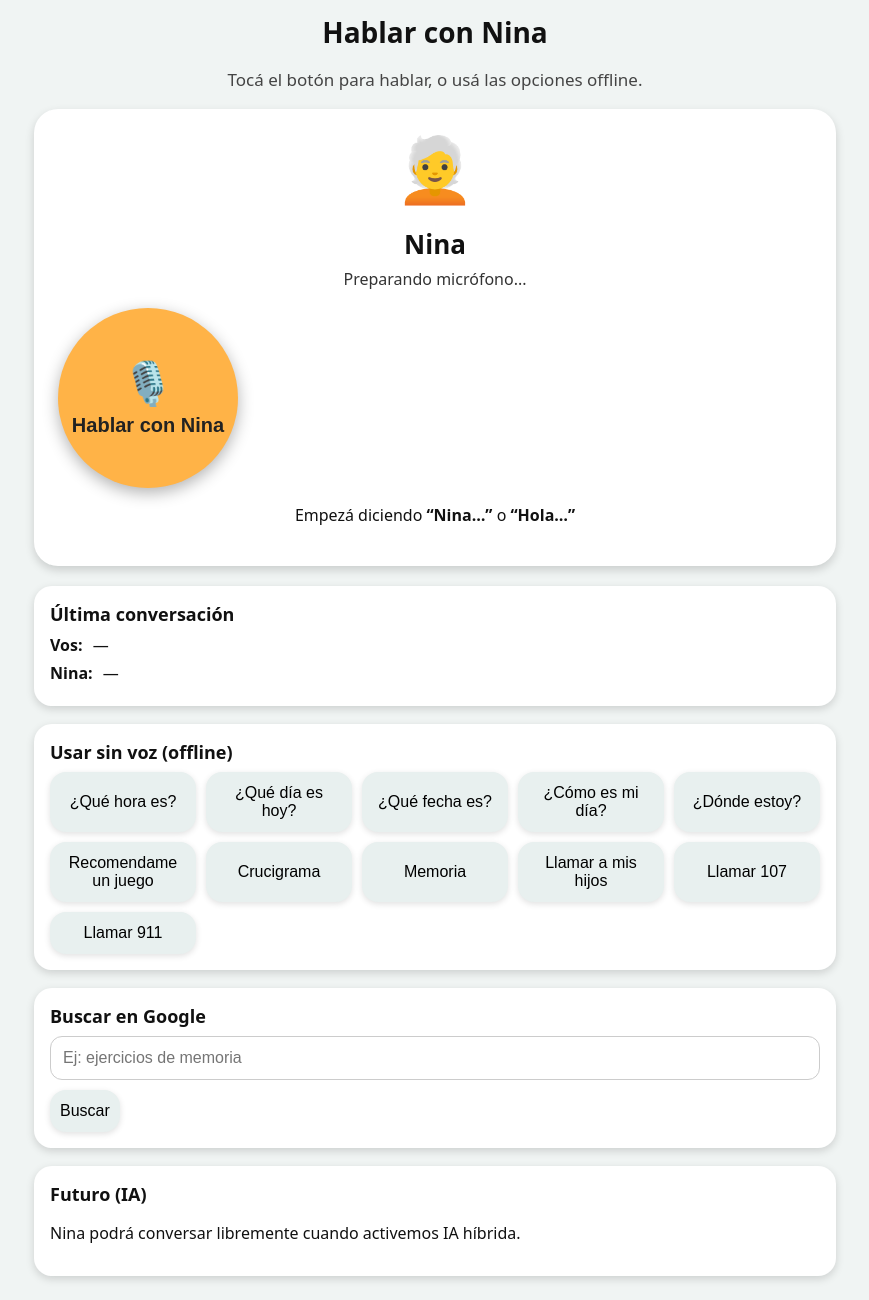
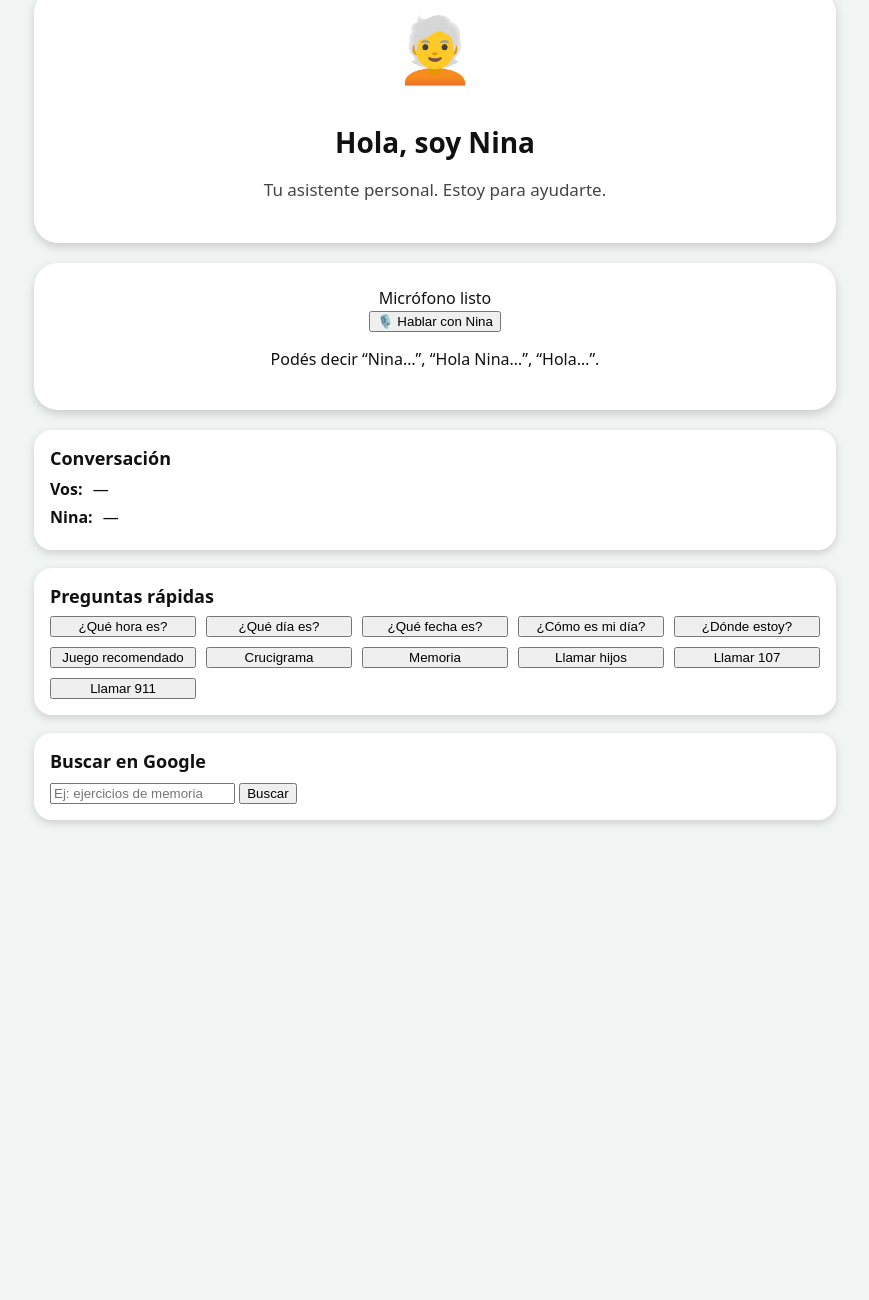
Before and after one commit to kinesiologiahospitalmelo-blip/nina_asistente, a plain HTML site: page index.html in a window 1280 px wide. Shown: the part 100-1400 px from the top of the page, without its empty margins (205-1074 px from the left). After the commit the page ends 944 px from the top, so only its background shows below. Drawn offline with Linux system fonts and the light colour scheme.

Commit message:
Update index.html

```diff
--- a/index.html
+++ b/index.html
@@ -1,124 +1,93 @@
 <!DOCTYPE html>
 <html lang="es">
 <head>
-  <meta charset="UTF-8" />
+  <meta charset="UTF-8">
   <title>Nina – Asistente Personal</title>
-  <meta name="viewport" content="width=device-width, initial-scale=1.0" />
+  <meta name="viewport" content="width=device-width, initial-scale=1">
 
-  <!-- Manifest para PWA -->
+  <!-- Estilos -->
+  <link rel="stylesheet" href="css/nina.css">
+
+  <!-- Manifest -->
   <link rel="manifest" href="manifest.json">
 
-  <!-- Icono base -->
-  <link rel="icon" type="image/png" href="icons/icon-192.png">
+  <meta name="theme-color" content="#1a4ed8">
+</head>
 
-  <!-- Estilos -->
-  <link rel="stylesheet" href="css/nina.css" />
-
-  <!-- Color barra superior móvil -->
-  <meta name="theme-color" content="#2f7b68">
-</head>
 <body>
 
-<!-- ==========================
-        SPLASH SCREEN
-=========================== -->
-<div id="splash" class="splash">
-  <div class="splash-content">
-    <div class="splash-avatar">🧑‍🦳</div>
-    <div class="splash-title">Hola, soy Nina</div>
-    <div class="splash-subtitle">Tu asistente personal</div>
-    <div class="splash-loader"></div>
-  </div>
-</div>
-
-<script>
-setTimeout(() => {
-  const s = document.getElementById("splash");
-  if (s) s.remove();
-}, 3500);
-</script>
-
-<!-- ==========================
-         APP PRINCIPAL
-=========================== -->
-
+<!-- BARRA SUPERIOR -->
 <header class="topbar">
-  <span>🧠</span>
-  <div>Nina – Asistente</div>
+  <div class="top-title">🎧 Nina Asistente</div>
 </header>
 
+<!-- CONTENIDO -->
 <main class="main">
 
-<h1 class="title">Hablar con Nina</h1>
-<p class="subtitle">Tocá el botón para hablar, o usá las opciones offline.</p>
+  <!-- SALUDO -->
+  <section class="card saludo">
+    <div class="nina-avatar">🧑‍🦳</div>
+    <h1 class="title">Hola, soy Nina</h1>
+    <p class="subtitle">Tu asistente personal. Estoy para ayudarte.</p>
+  </section>
 
-<section class="card">
-  <div class="nina-avatar">🧑‍🦳</div>
-  <div class="nina-name">Nina</div>
-  <div id="status" class="status">Preparando micrófono...</div>
+  <!-- MIC + ESTADO -->
+  <section class="card panel-voz">
+    <div id="estadoVoz" class="estado">Micrófono listo</div>
 
-  <button id="micBtn" class="mic-btn" disabled>
-    <span>🎙️</span>
-    Hablar con Nina
-  </button>
+    <button id="btnHablar" class="btn-mic">
+      🎙️ Hablar con Nina
+    </button>
 
-  <p class="hint">
-    Empezá diciendo <b>“Nina…”</b> o <b>“Hola…”</b>
-  </p>
-</section>
+    <p class="ayuda">Podés decir “Nina…”, “Hola Nina…”, “Hola…”.</p>
+  </section>
 
-<section class="panel">
-  <div class="panel-title">Última conversación</div>
-  <div class="row"><span class="label">Vos:</span> <span id="textoUsuario">—</span></div>
-  <div class="row"><span class="label">Nina:</span> <span id="textoNina">—</span></div>
-</section>
+  <!-- ÚLTIMA CONVERSACIÓN -->
+  <section class="panel conversacion">
+    <div class="panel-title">Conversación</div>
 
-<section class="panel offline-section">
-  <div class="panel-title">Usar sin voz (offline)</div>
-  <div class="btn-grid">
-    <button class="small-btn" data-accion="hora">¿Qué hora es?</button>
-    <button class="small-btn" data-accion="dia">¿Qué día es hoy?</button>
-    <button class="small-btn" data-accion="fecha">¿Qué fecha es?</button>
-    <button class="small-btn" data-accion="dia_completo">¿Cómo es mi día?</button>
-    <button class="small-btn" data-accion="donde">¿Dónde estoy?</button>
-    <button class="small-btn" data-accion="juego">Recomendame un juego</button>
-    <button class="small-btn" data-accion="crucigrama">Crucigrama</button>
-    <button class="small-btn" data-accion="memoria">Memoria</button>
-    <button class="small-btn" data-accion="llamar_hijos">Llamar a mis hijos</button>
-    <button class="small-btn" data-accion="emergencia_107">Llamar 107</button>
-    <button class="small-btn" data-accion="emergencia_911">Llamar 911</button>
-  </div>
-</section>
+    <div class="row">
+      <span class="label">Vos:</span>
+      <span id="textoUsuario">—</span>
+    </div>
 
-<section class="panel">
-  <div class="panel-title">Buscar en Google</div>
-  <input id="googleTexto" class="input-text" type="text" placeholder="Ej: ejercicios de memoria" />
-  <button id="googleBtn" class="small-btn">Buscar</button>
-</section>
+    <div class="row">
+      <span class="label">Nina:</span>
+      <span id="textoNina">—</span>
+    </div>
+  </section>
 
-<section class="panel">
-  <div class="panel-title">Futuro (IA)</div>
-  <p>Nina podrá conversar libremente cuando activemos IA híbrida.</p>
-</section>
+  <!-- BOTONES OFFLINE -->
+  <section class="panel">
+    <div class="panel-title">Preguntas rápidas</div>
+
+    <div class="btn-grid">
+      <button class="btn-small" data-accion="hora">¿Qué hora es?</button>
+      <button class="btn-small" data-accion="dia">¿Qué día es?</button>
+      <button class="btn-small" data-accion="fecha">¿Qué fecha es?</button>
+      <button class="btn-small" data-accion="dia_completo">¿Cómo es mi día?</button>
+      <button class="btn-small" data-accion="donde">¿Dónde estoy?</button>
+      <button class="btn-small" data-accion="juego">Juego recomendado</button>
+      <button class="btn-small" data-accion="crucigrama">Crucigrama</button>
+      <button class="btn-small" data-accion="memoria">Memoria</button>
+      <button class="btn-small" data-accion="llamar_hijos">Llamar hijos</button>
+      <button class="btn-small" data-accion="emergencia_107">Llamar 107</button>
+      <button class="btn-small" data-accion="emergencia_911">Llamar 911</button>
+    </div>
+  </section>
+
+  <!-- BUSCADOR GOOGLE -->
+  <section class="panel">
+    <div class="panel-title">Buscar en Google</div>
+
+    <input id="googleTexto" class="input" type="text" placeholder="Ej: ejercicios de memoria">
+    <button id="googleBtn" class="btn-small azul">Buscar</button>
+  </section>
 
 </main>
 
-<!-- ==========================
-    JS PRINCIPAL (Módulos)
-=========================== -->
+<!-- JS principal -->
 <script type="module" src="js/nina.js"></script>
-
-<!-- ==========================
-    REGISTRO SERVICE WORKER
-=========================== -->
-<script>
-if ("serviceWorker" in navigator) {
-  navigator.serviceWorker
-    .register("service-worker.js")
-    .then(() => console.log("Service Worker registrado"))
-    .catch(e => console.error("SW Error:", e));
-}
-</script>
 
 </body>
 </html>
```
